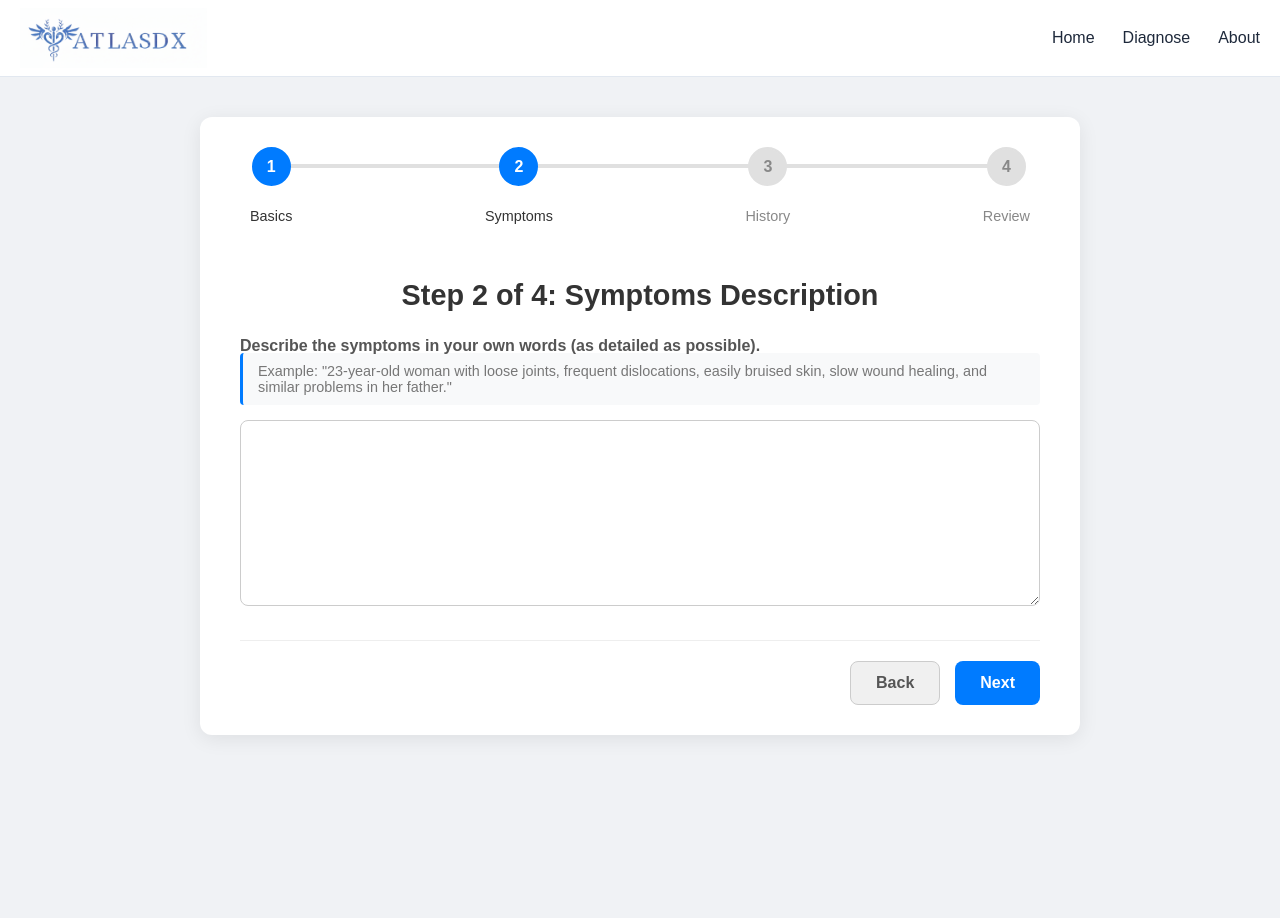
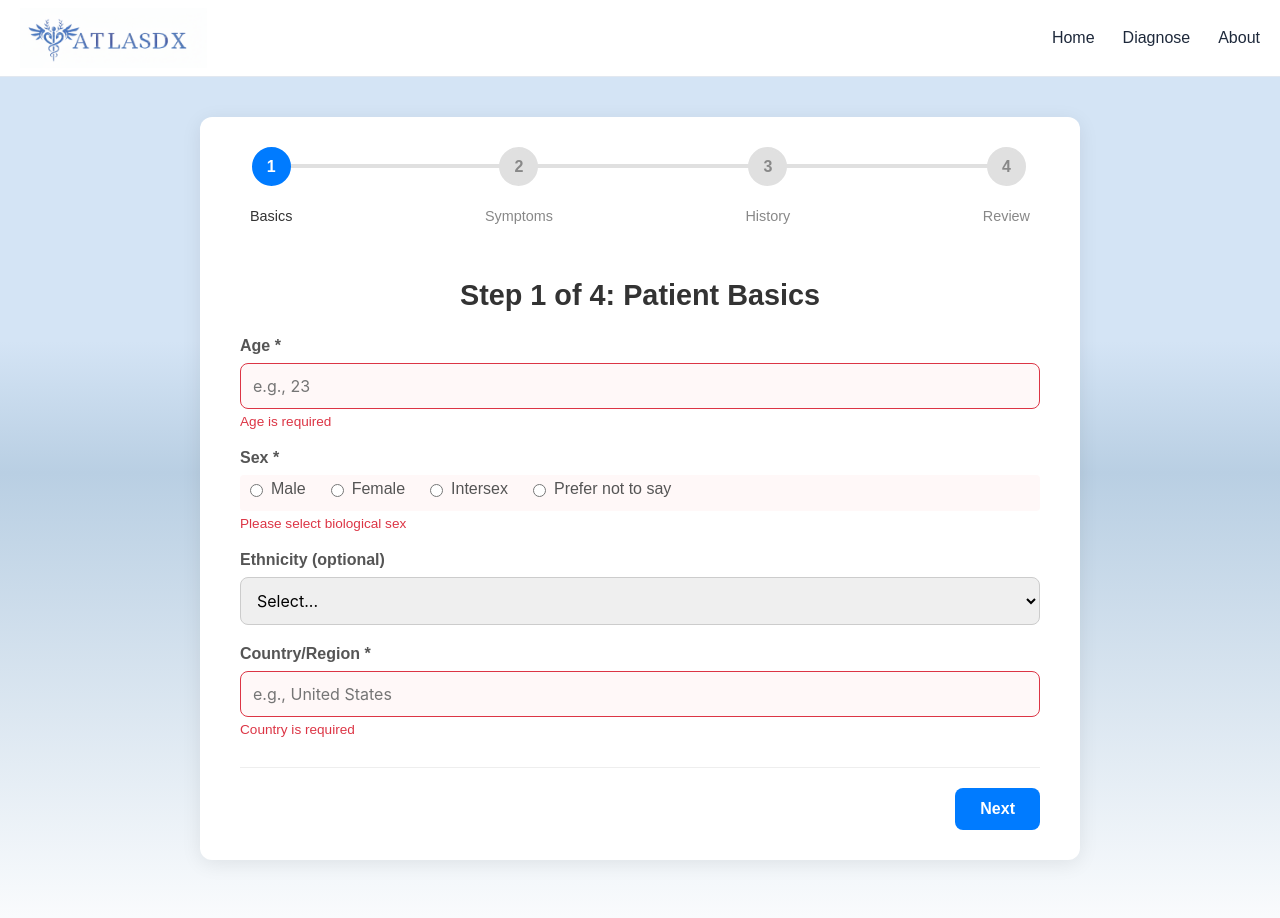
Before and after one commit to kundana-kolanuvada/Rare_Disease_System, a React app in the folder frontend/: page /diagnose in a window 1280 px wide. Both pictures are taken after a click on the button "Next". Shown: the top 918 px of the page. Built offline with nearby package versions, Linux system fonts and the light colour scheme; the HTML template or start-up script is replaced by a standard one.

Commit message:
Updated required labels

```diff
--- a/frontend/src/pages/Diagnose.css
+++ b/frontend/src/pages/Diagnose.css
@@ -6,7 +6,13 @@
     align-items: flex-start; /* Align to top, not center vertically */
     min-height: 100vh;
     padding: 40px 20px;
-    background-color: #f0f2f5; /* Light grey background */
+    background: linear-gradient(
+    180deg,
+    #d4e4f5 30%,
+    #b9cfe3 45%,
+    #ffffff 100%
+  );
+    /* background-color: #f0f2f5; Light grey background */
 }
 
 .diagnose-card {
@@ -381,3 +387,23 @@
 .error-message .btn-primary {
   margin-top: 15px;
 }
+
+.error-text {
+    color: #dc3545;
+    font-size: 0.85rem;
+    margin-top: 5px;
+    display: block;
+    font-weight: 500;
+}
+
+.input-error {
+    border: 1px solid #dc3545 !important;
+    background-color: #fff8f8 !important;
+}
+
+/* Optional: adds a subtle red glow to radio groups with errors */
+.form-group:has(.error-text) .radio-group {
+    padding: 5px;
+    border-radius: 4px;
+    background-color: #fff8f8;
+}
--- a/frontend/src/pages/Diagnose.tsx
+++ b/frontend/src/pages/Diagnose.tsx
@@ -17,6 +17,8 @@ const Diagnose = () => {
     previousDiagnoses: '',
     previousTests: '',
   });
+
+  const [errors, setErrors] = useState<Record<string, string>>({});
   const [analysisStarted, setAnalysisStarted] = useState(false);
   const [isLoading, setIsLoading] = useState(false);
   const [error, setError] = useState<string | null>(null);
@@ -27,13 +29,48 @@ const Diagnose = () => {
   ) => {
     const { name, value } = e.target;
     setFormData(prev => ({ ...prev, [name]: value }));
+    // Clear error when user starts typing
+    if (errors[name]) {
+      setErrors(prev => {
+        const newErrors = { ...prev };
+        delete newErrors[name];
+        return newErrors;
+      });
+    }
   };
 
-  const nextStep = () => setStep(prev => prev + 1);
+  const validateStep = () => {
+    const newErrors: Record<string, string> = {};
+
+    if (step === 1) {
+      if (!formData.age) newErrors.age = 'Age is required';
+      if (!formData.sex) newErrors.sex = 'Please select biological sex';
+      if (!formData.country) newErrors.country = 'Country is required';
+    } else if (step === 2) {
+      if (!formData.symptoms || formData.symptoms.trim().length < 10) {
+        newErrors.symptoms = 'Please describe symptoms in more detail (min 10 chars).';
+      }
+    } else if (step === 3) {
+      if (!formData.familyHistory) newErrors.familyHistory = 'Please select an option';
+      if (!formData.symptomOnset) newErrors.symptomOnset = 'Please select when this started';
+    }
+
+    setErrors(newErrors);
+    return Object.keys(newErrors).length === 0;
+  };
+
+  const nextStep = () => {
+    if (validateStep()) {
+      setStep(prev => prev + 1);
+    }
+  };
+
   const prevStep = () => setStep(prev => prev - 1);
   const goToStep = (stepNumber: number) => setStep(stepNumber);
 
   const handleRunAnalysis = async () => {
+    if (!validateStep()) return;
+
     setIsLoading(true);
     setError(null);
     setAnalysisStarted(true);
@@ -114,24 +151,25 @@ const Diagnose = () => {
       }
     }
 
-    // Render form steps 1–4
     switch (step) {
       case 1:
         return (
           <div className="form-step">
             <h2>Step 1 of 4: Patient Basics</h2>
             <div className="form-group">
-              <label>Age</label>
-              <input type="number" name="age" value={formData.age} onChange={handleChange} placeholder="e.g., 23" />
+              <label>Age *</label>
+              <input type="number" name="age" className={errors.age ? 'input-error' : ''} value={formData.age} onChange={handleChange} placeholder="e.g., 23" />
+              {errors.age && <span className="error-text">{errors.age}</span>}
             </div>
             <div className="form-group">
-              <label>Sex</label>
+              <label>Sex *</label>
               <div className="radio-group">
                 <label><input type="radio" name="sex" value="Male" onChange={handleChange} checked={formData.sex === 'Male'} /> Male</label>
                 <label><input type="radio" name="sex" value="Female" onChange={handleChange} checked={formData.sex === 'Female'} /> Female</label>
                 <label><input type="radio" name="sex" value="Intersex" onChange={handleChange} checked={formData.sex === 'Intersex'} /> Intersex</label>
                 <label><input type="radio" name="sex" value="Prefer not to say" onChange={handleChange} checked={formData.sex === 'Prefer not to say'} /> Prefer not to say</label>
               </div>
+              {errors.sex && <span className="error-text">{errors.sex}</span>}
             </div>
             <div className="form-group">
               <label>Ethnicity (optional)</label>
@@ -147,8 +185,9 @@ const Diagnose = () => {
               </select>
             </div>
             <div className="form-group">
-              <label>Country/Region</label>
-              <input type="text" name="country" value={formData.country} onChange={handleChange} placeholder="e.g., United States" />
+              <label>Country/Region *</label>
+              <input type="text" name="country" className={errors.country ? 'input-error' : ''} value={formData.country} onChange={handleChange} placeholder="e.g., United States" />
+              {errors.country && <span className="error-text">{errors.country}</span>}
             </div>
           </div>
         );
@@ -157,9 +196,10 @@ const Diagnose = () => {
           <div className="form-step">
             <h2>Step 2 of 4: Symptoms Description</h2>
             <div className="form-group">
-              <label>Describe the symptoms in your own words (as detailed as possible).</label>
-              <p className="example-text">Example: "23-year-old woman with loose joints, frequent dislocations, easily bruised skin, slow wound healing, and similar problems in her father."</p>
-              <textarea name="symptoms" value={formData.symptoms} onChange={handleChange} rows={8}></textarea>
+              <label>Describe the symptoms *</label>
+              <p className="example-text">Example: "23-year-old woman with loose joints, frequent dislocations, easily bruised skin..."</p>
+              <textarea name="symptoms" className={errors.symptoms ? 'input-error' : ''} value={formData.symptoms} onChange={handleChange} rows={8}></textarea>
+              {errors.symptoms && <span className="error-text">{errors.symptoms}</span>}
             </div>
           </div>
         );
@@ -168,19 +208,20 @@ const Diagnose = () => {
           <div className="form-step">
             <h2>Step 3 of 4: Family & History</h2>
             <div className="form-group">
-              <label>Family history of similar symptoms?</label>
+              <label>Family history of similar symptoms? *</label>
               <div className="radio-group">
                 <label><input type="radio" name="familyHistory" value="Yes" onChange={handleChange} checked={formData.familyHistory === 'Yes'} /> Yes</label>
                 <label><input type="radio" name="familyHistory" value="No" onChange={handleChange} checked={formData.familyHistory === 'No'} /> No</label>
                 <label><input type="radio" name="familyHistory" value="Unknown" onChange={handleChange} checked={formData.familyHistory === 'Unknown'} /> Unknown</label>
               </div>
+              {errors.familyHistory && <span className="error-text">{errors.familyHistory}</span>}
               {formData.familyHistory === 'Yes' && (
                 <textarea name="familyHistoryDescription" value={formData.familyHistoryDescription} onChange={handleChange} placeholder="Describe who and what symptoms."></textarea>
               )}
             </div>
             <div className="form-group">
-              <label>Onset of symptoms</label>
-              <select name="symptomOnset" value={formData.symptomOnset} onChange={handleChange}>
+              <label>Onset of symptoms *</label>
+              <select name="symptomOnset" className={errors.symptomOnset ? 'input-error' : ''} value={formData.symptomOnset} onChange={handleChange}>
                 <option value="">Select...</option>
                 <option value="Since birth">Since birth</option>
                 <option value="Early childhood">Early childhood</option>
@@ -188,6 +229,7 @@ const Diagnose = () => {
                 <option value="Adulthood">Adulthood</option>
                 <option value="Recent (last 6 months)">Recent (last 6 months)</option>
               </select>
+              {errors.symptomOnset && <span className="error-text">{errors.symptomOnset}</span>}
             </div>
             <div className="form-group">
               <label>Previous diagnoses or labels (if any)</label>
```
